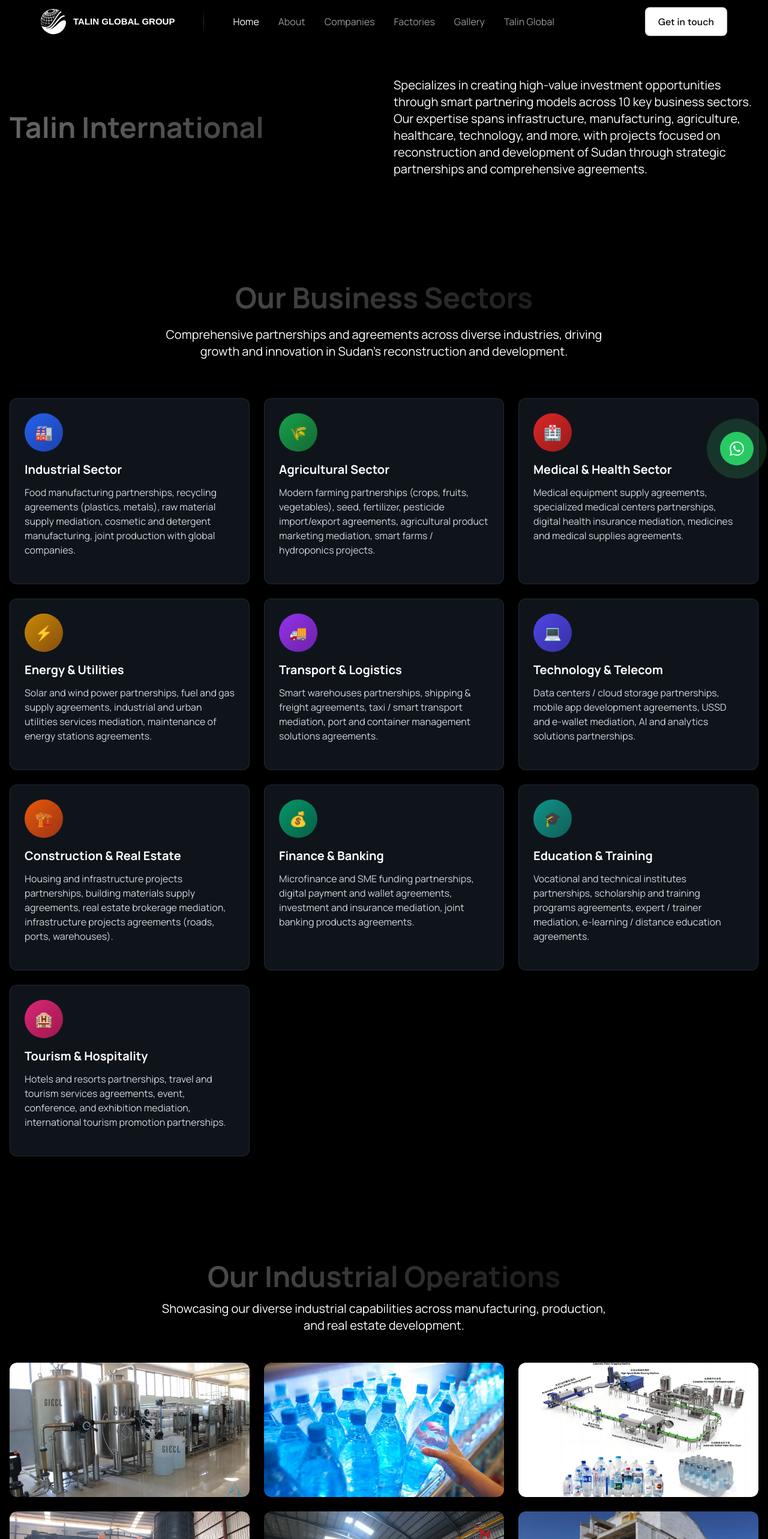
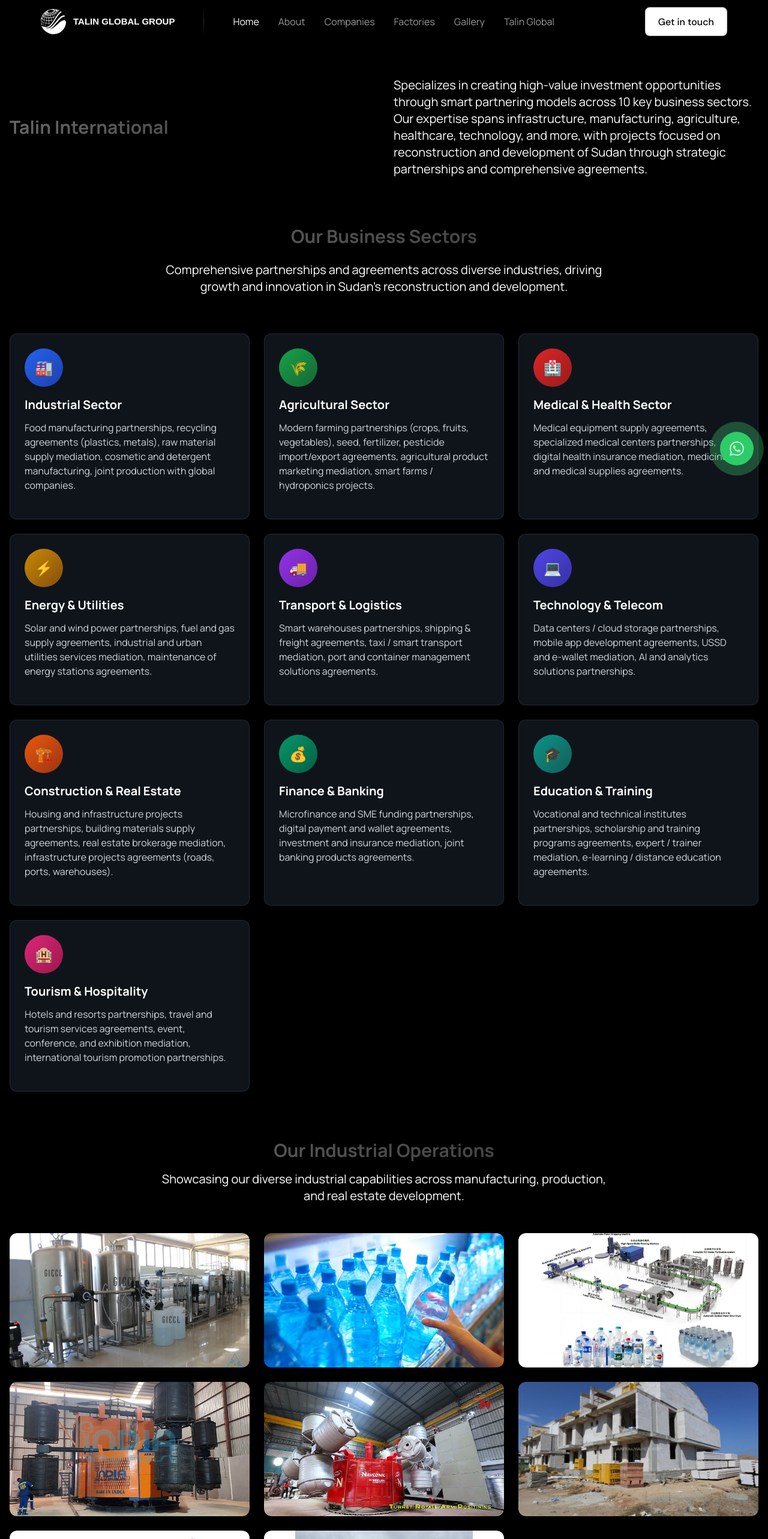
Before and after one commit to acuteangleTech/Talin-site, a Next.js app: page /talin-international in a window 1280 px wide. Shown: the top 2566 px of the page at 60% size. Built offline with nearby package versions, Linux system fonts and the light colour scheme; a web font is replaced by a local one.

Commit message:
ui updated

```diff
--- a/src/app/hollywood-cosmetics/page.jsx
+++ b/src/app/hollywood-cosmetics/page.jsx
@@ -13,11 +13,11 @@ const HollywoodCosmeticsPage = () => {
         <Header />
       </div>
       <main className="bg-global-1">
-        <section className="pt-32 py-20 px-4">
+        <section className="pt-32  px-4">
           <div className="max-w-7xl mx-auto">
             <div className="flex flex-col lg:flex-row gap-8 lg:gap-16 items-start lg:items-center">
               <div className="w-full lg:w-1/2">
-                <h1 className="text-3xl md:text-4xl lg:text-5xl font-bold leading-tight text-left whitespace-nowrap bg-gradient-to-r from-[#979797] to-[#333333] bg-clip-text text-transparent">
+                <h1 className="text-3xl md:text-3xl lg:text-5xl font-bold leading-tight text-left whitespace-nowrap bg-gradient-to-r from-[#979797] to-[#333333] bg-clip-text text-transparent">
                   Hollywood Cosmetics
                 </h1>
               </div>
--- a/src/app/talin-properties/page.jsx
+++ b/src/app/talin-properties/page.jsx
@@ -39,11 +39,11 @@ const TalinPropertiesPage = () => {
         <Header />
       </div>
       <main className="bg-global-1">
-        <section className="pt-32 py-20 px-4">
+        <section className="pt-32  px-4">
           <div className="max-w-7xl mx-auto">
             <div className="flex flex-col lg:flex-row gap-8 lg:gap-16 items-start lg:items-center">
               <div className="w-full lg:w-1/2">
-                <h1 className="text-3xl md:text-4xl lg:text-5xl font-bold leading-tight text-left whitespace-nowrap bg-gradient-to-r from-[#979797] to-[#333333] bg-clip-text text-transparent">
+                <h1 className="text-3xl md:text-3xl lg:text-3xl font-bold leading-tight text-left whitespace-nowrap bg-gradient-to-r from-[#979797] to-[#333333] bg-clip-text text-transparent">
                   Talin Properties
                 </h1>
               </div>
@@ -65,7 +65,7 @@ const TalinPropertiesPage = () => {
           <div className="max-w-7xl mx-auto">
             {/* Section Header */}
             <div className="mb-12 text-center">
-              <h2 className="text-4xl md:text-5xl font-bold mb-4 bg-gradient-to-r from-[#979797] to-[#333333] bg-clip-text text-transparent">
+              <h2 className="text-2xl md:text-xl font-bold mb-4 bg-gradient-to-r from-[#979797] to-[#333333] bg-clip-text text-transparent">
                 Our Real Estate Portfolio
               </h2>
               <p className="text-lg md:text-xl text-white leading-relaxed max-w-3xl mx-auto">
--- a/src/app/utopia-global/page.jsx
+++ b/src/app/utopia-global/page.jsx
@@ -140,11 +140,11 @@ const UtopiaGlobalPage = () => {
         <Header />
       </div>
       <main className="bg-global-1">
-        <section className="pt-32 py-20 px-4">
+        <section className="pt-32  px-4">
           <div className="max-w-7xl mx-auto">
             <div className="flex flex-col lg:flex-row gap-8 lg:gap-16 items-start lg:items-center">
               <div className="w-full lg:w-1/2">
-                <h1 className="text-3xl md:text-4xl lg:text-4xl font-bold leading-tight text-left whitespace-nowrap bg-gradient-to-r from-[#979797] to-[#333333] bg-clip-text text-transparent">
+                <h1 className="text-2xl md:text-3xl lg:text-3xl font-bold leading-tight text-left whitespace-nowrap bg-gradient-to-r from-[#979797] to-[#333333] bg-clip-text text-transparent">
                   Utopia Global General Trading
                 </h1>
               </div>
@@ -167,7 +167,7 @@ const UtopiaGlobalPage = () => {
           <div className="max-w-7xl mx-auto">
             {/* Section Header */}
             <div className="mb-12 text-center">
-              <h2 className="text-4xl md:text-5xl font-bold mb-4 bg-gradient-to-r from-[#979797] to-[#333333] bg-clip-text text-transparent">
+              <h2 className="text-3xl md:text-3xl font-bold mb-4 bg-gradient-to-r from-[#979797] to-[#333333] bg-clip-text text-transparent">
                 Our Industrial Equipment Portfolio
               </h2>
               <p className="text-lg md:text-xl text-white leading-relaxed max-w-3xl mx-auto">
--- a/src/components/sections/CompanyHeaderSection.jsx
+++ b/src/components/sections/CompanyHeaderSection.jsx
@@ -2,12 +2,12 @@ import React from 'react';
 
 const CompanyHeaderSection = () => {
   return (
-    <section className="bg-global-1 pt-32 pb-16 px-4">
+    <section className="bg-global-1 pt-32 px-4">
       <div className="max-w-7xl mx-auto">
         <div className="grid md:grid-cols-2 gap-8 items-center">
           {/* Company Name */}
           <div className="text-center md:text-left">
-            <h1 className="text-5xl md:text-6xl lg:text-5xl font-bold leading-tight bg-gradient-to-r from-[#666666] to-[#333333] bg-clip-text text-transparent whitespace-nowrap overflow-hidden">
+            <h1 className="text-3xl md:text-3xl lg:text-3xl font-bold leading-tight bg-gradient-to-r from-[#666666] to-[#333333] bg-clip-text text-transparent whitespace-nowrap overflow-hidden">
               Talin International
             </h1>
           </div>
--- a/src/components/sections/CosmeticsGridSection.jsx
+++ b/src/components/sections/CosmeticsGridSection.jsx
@@ -59,11 +59,11 @@ const CosmeticsGridSection = () => {
   ];
 
   return (
-    <section className="bg-global-1 pt-28 pb-16 px-4">
+    <section className="bg-global-1 pt-20 pb-16 px-4">
       <div className="max-w-7xl mx-auto">
         {/* Section Header */}
         <div className="mb-12 text-center">
-          <h2 className="text-4xl md:text-5xl font-bold mb-4 bg-gradient-to-r from-[#979797] to-[#333333] bg-clip-text text-transparent">
+          <h2 className="text-3xl md:text-3xl font-bold mb-4 bg-gradient-to-r from-[#979797] to-[#333333] bg-clip-text text-transparent">
             Our Cosmetics Operations
           </h2>
           <p className="text-lg md:text-xl text-white leading-relaxed max-w-3xl mx-auto">
--- a/src/components/sections/CosmeticsSectorsSection.jsx
+++ b/src/components/sections/CosmeticsSectorsSection.jsx
@@ -54,11 +54,11 @@ const CosmeticsSectorsSection = () => {
   ];
 
   return (
-    <section className="bg-global-1 pt-28 pb-16 px-4">
+    <section className="bg-global-1 pt-20 px-4">
       <div className="max-w-7xl mx-auto">
         {/* Section Header */}
         <div className="mb-16 text-center">
-          <h2 className="text-4xl md:text-5xl font-bold mb-6 bg-gradient-to-r from-[#979797] to-[#333333] bg-clip-text text-transparent">
+          <h2 className="text-3xl md:text-3xl font-bold mb-6 bg-gradient-to-r from-[#979797] to-[#333333] bg-clip-text text-transparent">
             Our Business Sectors
           </h2>
           <p className="text-lg md:text-xl text-white leading-relaxed max-w-3xl mx-auto">
--- a/src/components/sections/IndustrialGridSection.jsx
+++ b/src/components/sections/IndustrialGridSection.jsx
@@ -86,11 +86,11 @@ const IndustrialGridSection = () => {
   ];
 
   return (
-    <section className="bg-global-1 pt-28 pb-16 px-4">
+    <section className="bg-global-1 pt-20 pb-16 px-4">
       <div className="max-w-7xl mx-auto">
         {/* Section Header */}
         <div className="mb-12 text-center">
-          <h2 className="text-4xl md:text-5xl font-bold mb-4 bg-gradient-to-r from-[#666666] to-black bg-clip-text text-transparent">
+          <h2 className="text-3xl md:text-3xl font-bold mb-4 bg-gradient-to-r from-[#666666] to-[#333333] bg-clip-text text-transparent">
             Our Industrial Operations
           </h2>
           <p className="text-lg md:text-xl text-white leading-relaxed max-w-3xl mx-auto">
--- a/src/components/sections/PropertiesSectorsSection.jsx
+++ b/src/components/sections/PropertiesSectorsSection.jsx
@@ -54,11 +54,11 @@ const PropertiesSectorsSection = () => {
   ];
 
   return (
-    <section className="bg-global-1 pt-28 pb-16 px-4">
+    <section className="bg-global-1 pt-20  px-4">
       <div className="max-w-7xl mx-auto">
         {/* Section Header */}
         <div className="mb-16 text-center">
-          <h2 className="text-4xl md:text-5xl font-bold mb-6 bg-gradient-to-r from-[#979797] to-[#333333] bg-clip-text text-transparent">
+          <h2 className="text-3xl md:text-3xl font-bold mb-6 bg-gradient-to-r from-[#979797] to-[#333333] bg-clip-text text-transparent">
             Our Business Sectors
           </h2>
           <p className="text-lg md:text-xl text-white leading-relaxed max-w-3xl mx-auto">
--- a/src/components/sections/SectorsSection.jsx
+++ b/src/components/sections/SectorsSection.jsx
@@ -75,11 +75,11 @@ const SectorsSection = () => {
   ];
 
   return (
-    <section className="bg-global-1 pt-28 pb-16 px-4">
+    <section className="bg-global-1 pt-20 px-4">
       <div className="max-w-7xl mx-auto">
         {/* Section Header */}
         <div className="mb-16 text-center">
-          <h2 className="text-4xl md:text-5xl font-bold mb-6 bg-gradient-to-r from-[#666666] to-black bg-clip-text text-transparent">
+          <h2 className="text-3xl md:text-3xl font-bold mb-6 bg-gradient-to-r from-[#666666] to-[#333333] bg-clip-text text-transparent">
             Our Business Sectors
           </h2>
           <p className="text-lg md:text-xl text-white leading-relaxed max-w-3xl mx-auto">
--- a/src/components/sections/TeamSection.jsx
+++ b/src/components/sections/TeamSection.jsx
@@ -13,7 +13,7 @@ const TeamSection = () => {
     },
     {
       id: 2,
-      name: "Dr. Asaad Eltoum,",
+      name: "Mohammed Almortada",
       position: "Marketing and Sales Manager",
       image: "/images/img_frame_40_354x288.png",
       description: "Is responsible for developing and implementing marketing strategies, managing sales operations, and building client relationships to enhance market share and achieve growth objectives."
--- a/src/components/sections/UtopiaSectorsSection.jsx
+++ b/src/components/sections/UtopiaSectorsSection.jsx
@@ -54,11 +54,11 @@ const UtopiaSectorsSection = () => {
   ];
 
   return (
-    <section className="bg-global-1 pt-28 pb-16 px-4">
+    <section className="bg-global-1 pt-20  px-4">
       <div className="max-w-7xl mx-auto">
         {/* Section Header */}
         <div className="mb-16 text-center">
-          <h2 className="text-4xl md:text-5xl font-bold mb-6 bg-gradient-to-r from-[#979797] to-[#333333] bg-clip-text text-transparent">
+          <h2 className="text-3xl md:text-3xl font-bold mb-6 bg-gradient-to-r from-[#979797] to-[#333333] bg-clip-text text-transparent">
             Our Business Sectors
           </h2>
           <p className="text-lg md:text-xl text-white leading-relaxed max-w-3xl mx-auto">
```
